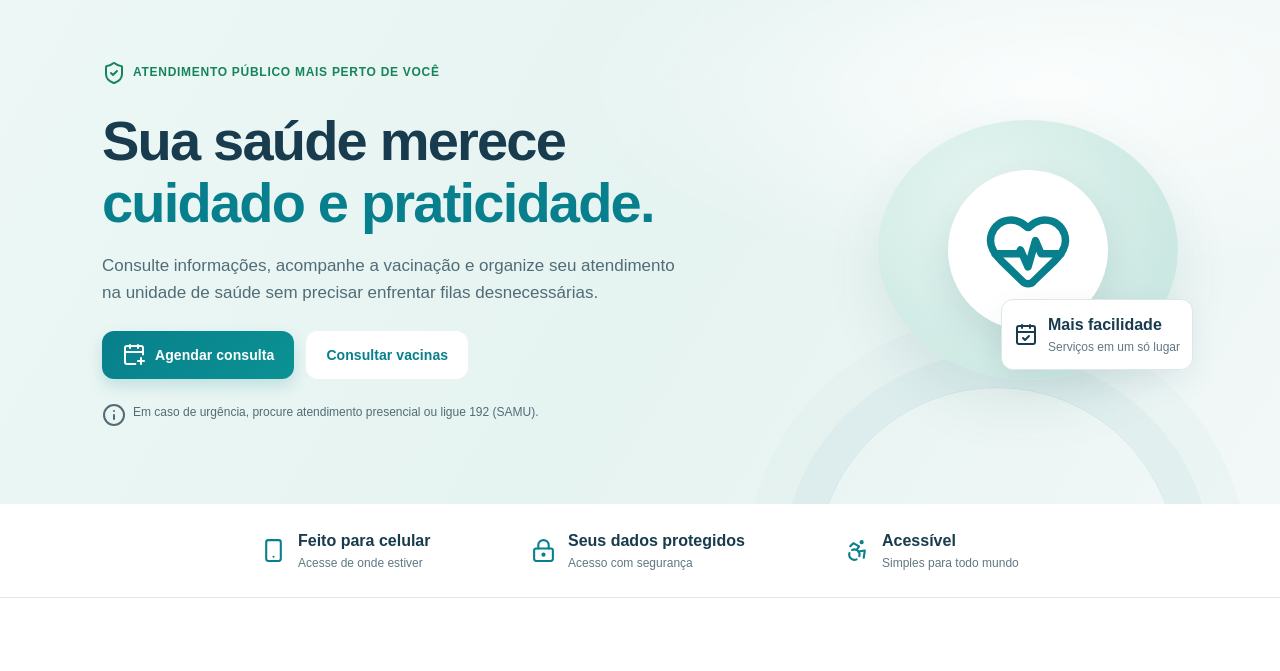
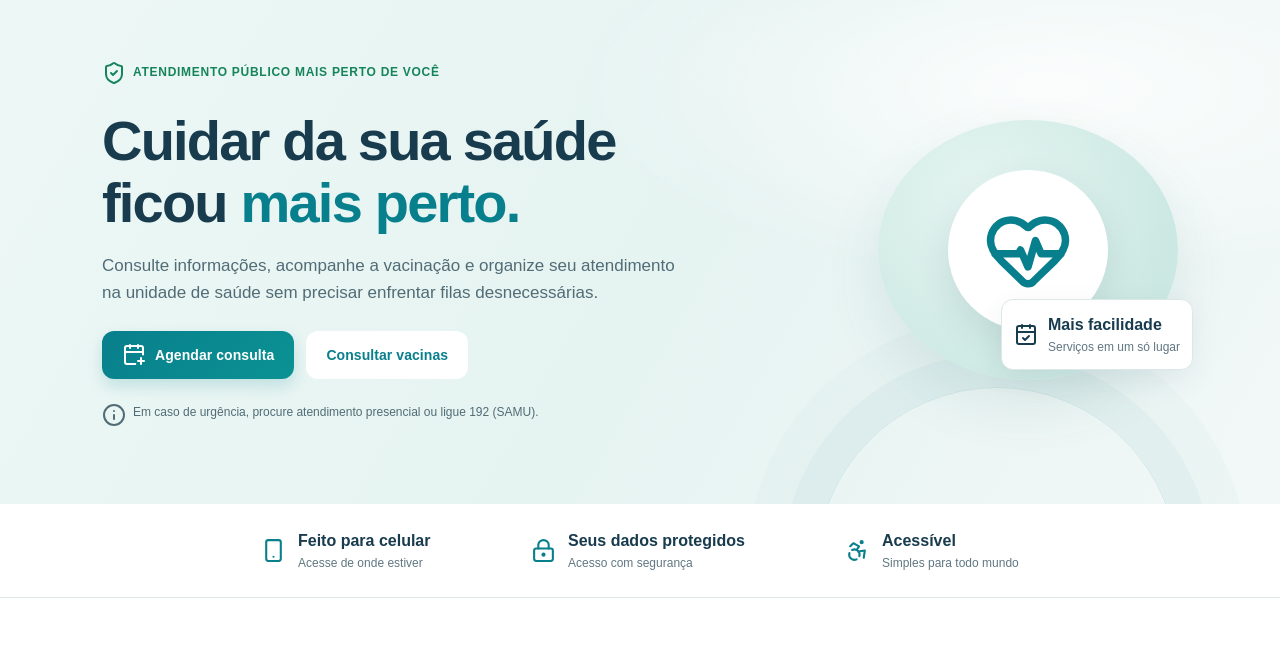
Before and after one commit to filipecorreiax1-cmyk/plataforma-de-saude, a website: page index.html in a window 1280 px wide. Shown: the part 82-753 px from the top of the page. Drawn offline with nearby package versions, Linux system fonts and the light colour scheme; no server answers.

Commit message:
Atualiza apresentacao principal do portal

```diff
--- a/index.html
+++ b/index.html
@@ -55,7 +55,7 @@
         <section class="hero">
             <div class="hero-copy"><span class="eyebrow"><i data-lucide="shield-check"></i> Atendimento público mais
                     perto de você</span>
-                <h1>Sua saúde merece <span>cuidado e praticidade.</span></h1>
+                <h1>Cuidar da sua saúde ficou <span>mais perto.</span></h1>
                 <p>Consulte informações, acompanhe a vacinação e organize seu atendimento na unidade de saúde sem
                     precisar enfrentar filas desnecessárias.</p>
                 <div class="hero-actions"><button class="button button-primary" id="schedule-open"><i
```
